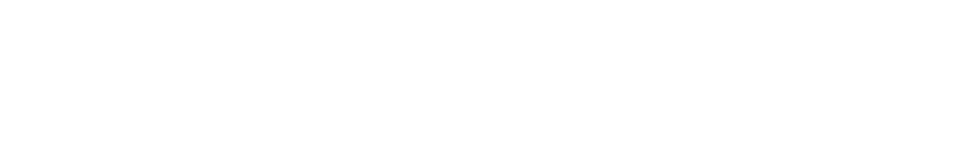
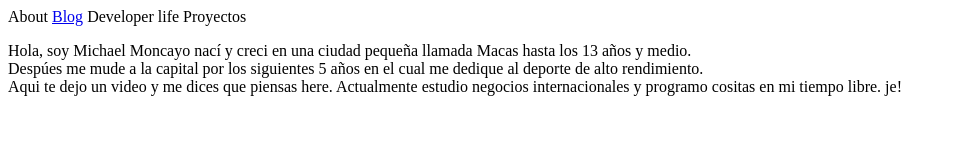
Before and after one commit to Moncayo1329/main, a plain HTML site: page index.html in a window 1280 px wide. Shown: the whole page, without its empty margins (0-956 px from the left). Drawn offline with Linux system fonts and the light colour scheme.

Commit message:
Put online

```diff
--- a/index.html
+++ b/index.html
@@ -1,6 +1,23 @@
-<html>
+<img>
+<title>Moncayo</title>
 
-<title>Moncayo</title>
+
+
+</img>
+<div>
+<a>About</a>
+<a href="Blog.html">Blog</a>
+<a>Developer life</a>
+<a>Proyectos</a>
+
+</div>
+
+<p>
+    Hola, soy Michael Moncayo nací y creci en una ciudad pequeña llamada Macas hasta los 13 años y medio.<br>
+     Despúes me mude a la capital por los siguientes 5 años en el cual me dedique al deporte de alto rendimiento.
+     <br> Aqui te dejo un video y me dices que piensas here. Actualmente estudio negocios internacionales y programo cositas en mi tiempo libre. je!
+ </p>
+
 
 
 
```
Also changed, not shown: Blog.html (added, +1 -0 lines), vida.html (added, +1 -0 lines).
